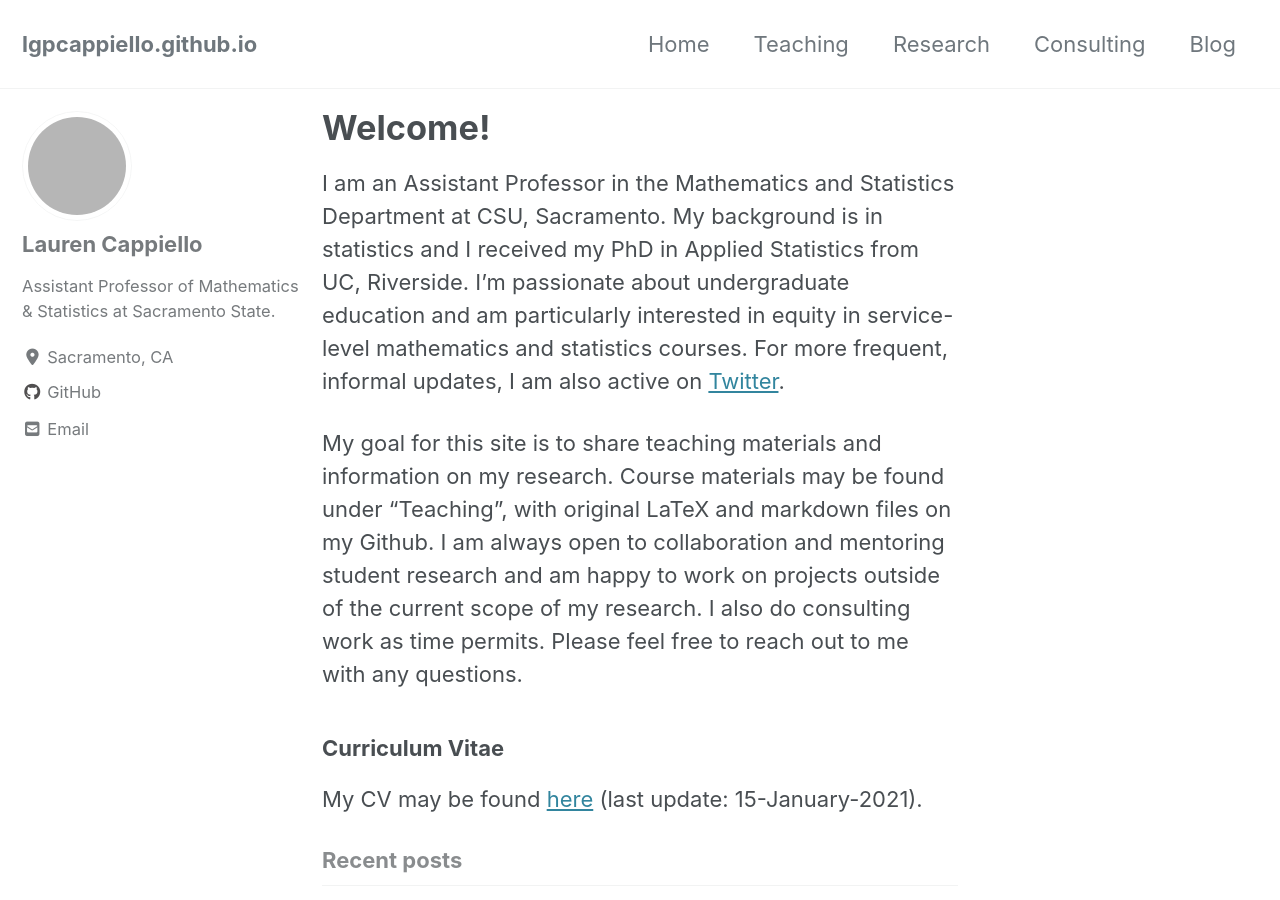
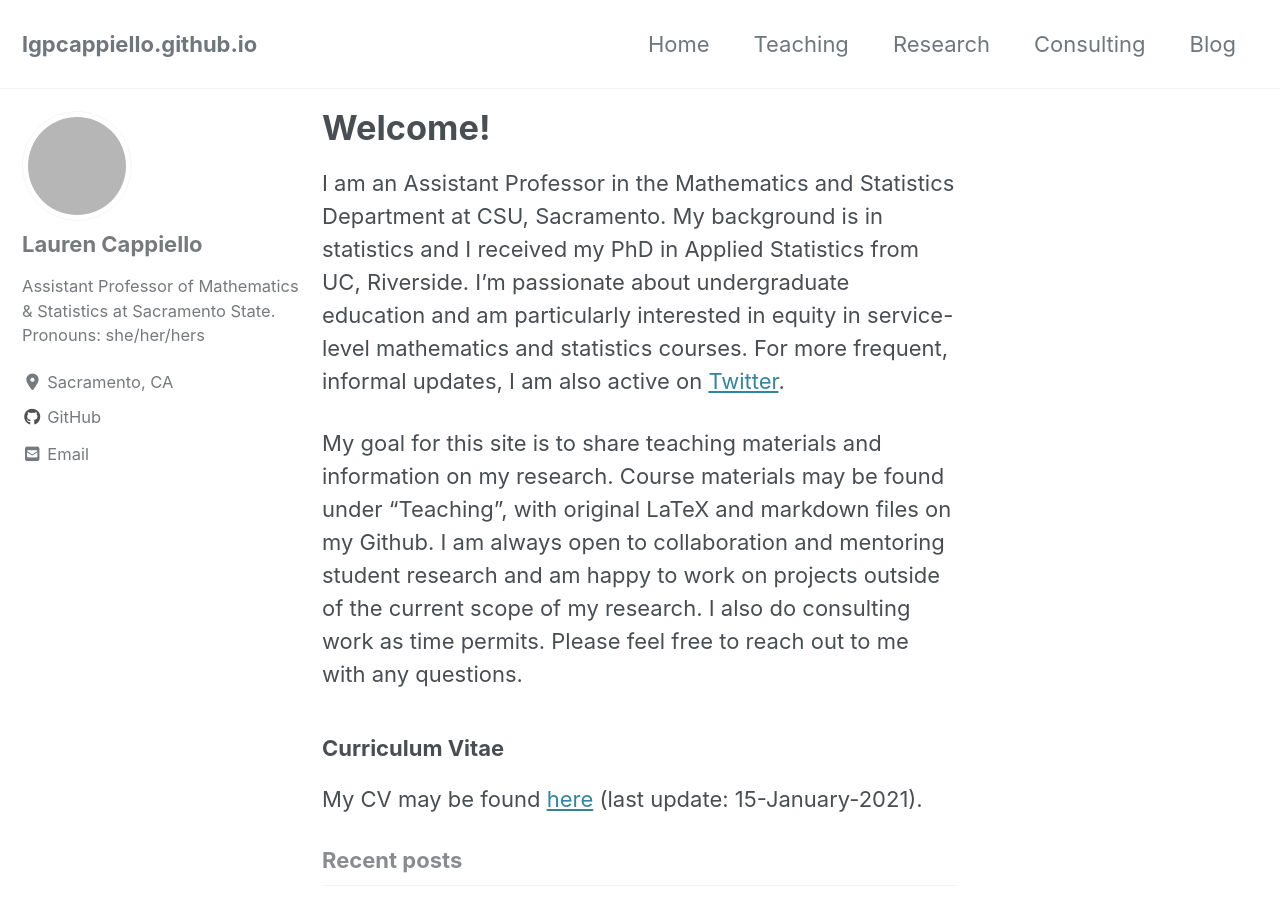
Before and after one commit to lgpcappiello/lgpcappiello.github.io, a Jekyll site: the page built from index.md, in a window 1280 px wide and 900 px high. Built offline with Jekyll 4.4.1, drawn with Linux system fonts in a browser that asks for light colours; cached includes are drawn as plain includes; nearby versions of some CDN libraries; our own code applies the rules of GitHub Pages for plain Markdown files; grey boxes are pictures that could not be loaded.

Commit message:
Update _config.yml

```diff
--- a/_config.yml
+++ b/_config.yml
@@ -109,7 +109,7 @@ analytics:
 author:
   name             : "Lauren Cappiello"
   avatar           : "https://avatars2.githubusercontent.com/u/46605262?s=460&v=4"
-  bio              : "Assistant Professor of Mathematics & Statistics at Sacramento State."
+  bio              : "Assistant Professor of Mathematics & Statistics at Sacramento State. Pronouns: she/her/hers"
   location         : "Sacramento, CA"
   email            : cappiello@csus.edu
   links:
```
